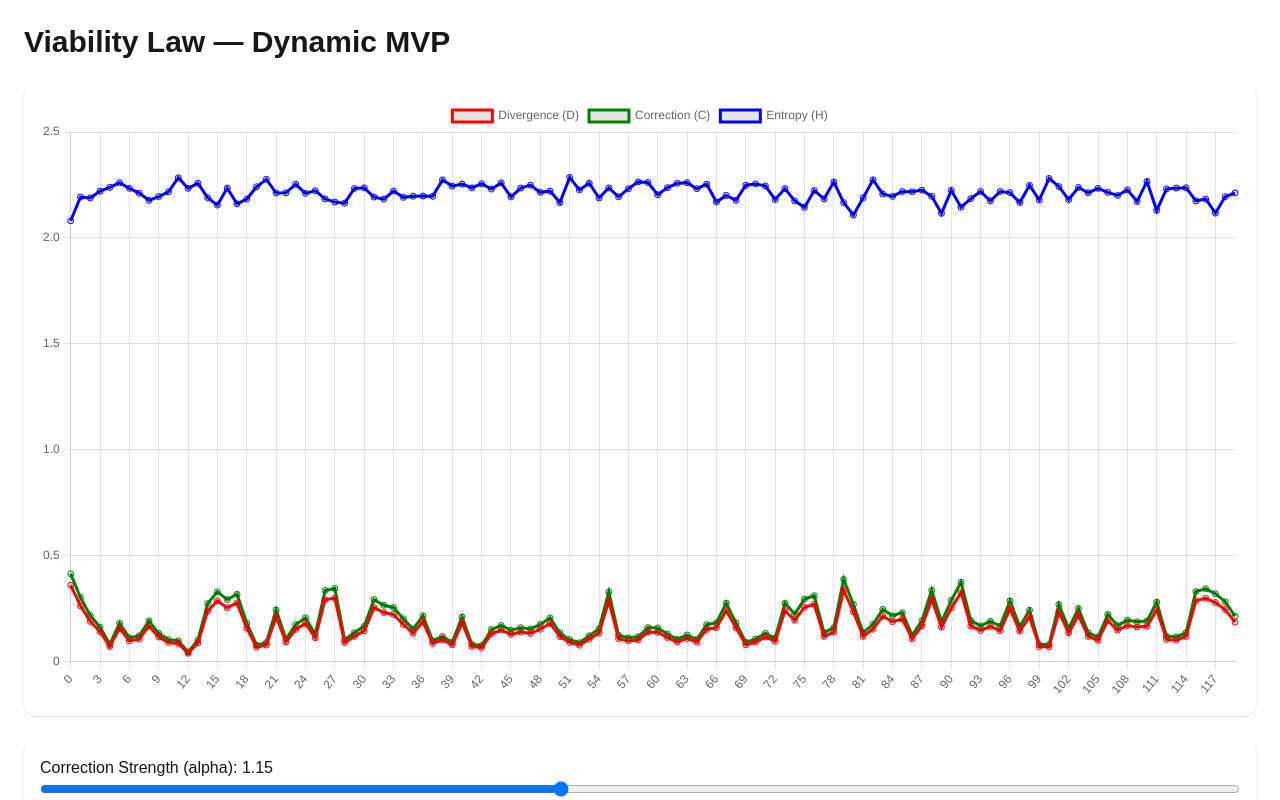
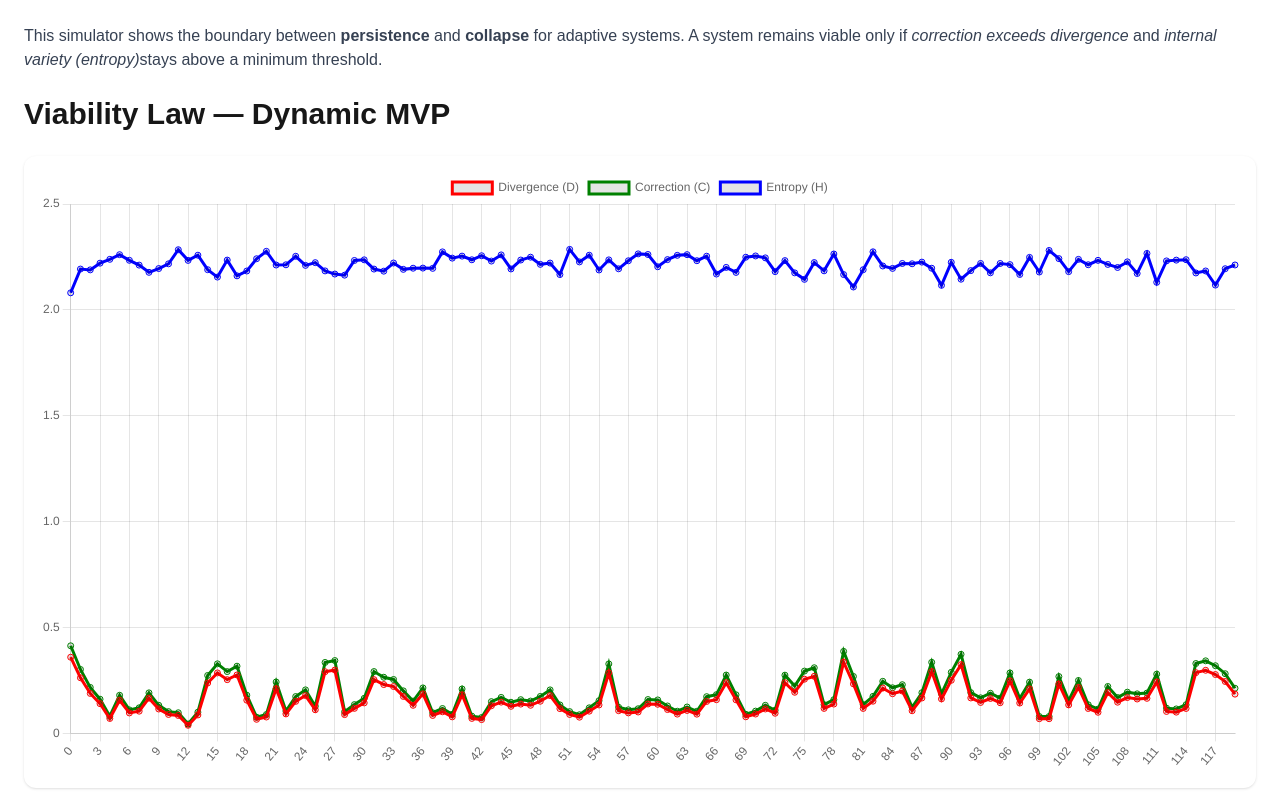
Before and after one commit to Boats43/viability-mvp, a Next.js app: page / in a window 1280 px wide. Shown: the top 800 px of the page. Built offline with nearby package versions, Linux system fonts and the light colour scheme.

Commit message:
Phase 3: Add interpretability layer

```diff
--- a/src/app/page.tsx
+++ b/src/app/page.tsx
@@ -34,6 +34,9 @@ export default function ViabilityMVP() {
     time: [] as number[],
   });
 
+  /* -------------------------------
+      SIMULATION
+  --------------------------------*/
   useEffect(() => {
     const T = 120;
     const n = 10;
@@ -65,10 +68,12 @@ export default function ViabilityMVP() {
 
       if (!isViable) break;
 
+      // correction step
       for (let i = 0; i < n; i++) {
         Q[i] = Q[i] - alpha * (Q[i] - P[i]);
       }
 
+      // add noise
       for (let i = 0; i < n; i++) {
         Q[i] += noiseLevel * (Math.random() - 0.5);
         if (Q[i] < 0) Q[i] = 1e-6;
@@ -80,6 +85,9 @@ export default function ViabilityMVP() {
     setData({ divergence, correction, entropy, viability, time });
   }, [alpha, entropyFloor, noiseLevel]);
 
+  /* -------------------------------
+      CHART DATA
+  --------------------------------*/
   const chartData = {
     labels: data.time,
     datasets: [
@@ -101,14 +109,28 @@ export default function ViabilityMVP() {
     ],
   };
 
+  /* -------------------------------
+      RENDER
+  --------------------------------*/
   return (
     <div className="p-6 grid gap-6">
+
+      {/* 📘 EXPLANATORY INTRO BLOCK */}
+      <p className="text-md text-gray-700">
+        This simulator shows the boundary between <strong>persistence</strong> and{" "}
+        <strong>collapse</strong> for adaptive systems. A system remains viable only
+        if <em>correction exceeds divergence</em> and <em>internal variety (entropy)</em>
+        stays above a minimum threshold.
+      </p>
+
       <h1 className="text-3xl font-bold">Viability Law — Dynamic MVP</h1>
 
+      {/* 📈 CHART */}
       <div className="bg-white p-4 rounded-xl shadow">
         <Line data={chartData} />
       </div>
 
+      {/* 🎚️ SLIDERS */}
       <div className="bg-white p-4 rounded-xl shadow space-y-4">
         <div>
           <label>Correction Strength (alpha): {alpha.toFixed(2)}</label>
@@ -122,6 +144,7 @@ export default function ViabilityMVP() {
             className="w-full"
           />
         </div>
+
         <div>
           <label>Entropy Floor (Hₘᵢₙ): {entropyFloor.toFixed(2)}</label>
           <input
@@ -134,6 +157,7 @@ export default function ViabilityMVP() {
             className="w-full"
           />
         </div>
+
         <div>
           <label>Noise Level: {noiseLevel.toFixed(3)}</label>
           <input
@@ -148,6 +172,7 @@ export default function ViabilityMVP() {
         </div>
       </div>
 
+      {/* ✅ FINAL STATUS */}
       <div className="bg-white p-4 rounded-xl shadow text-lg">
         <strong>Final Status:</strong>{" "}
         {data.viability.length
@@ -156,6 +181,29 @@ export default function ViabilityMVP() {
             : "❌ Collapse (Failure Envelope)"
           : "Loading..."}
       </div>
+
+      {/* 🧩 COLLAPSE EXPLANATION PANEL */}
+      {data.viability.length > 0 && !data.viability.at(-1) && (
+        <div className="bg-white p-4 rounded-xl shadow text-red-600 text-md">
+          <h2 className="font-semibold mb-1">Collapse Explanation</h2>
+
+          <p>❌ <strong>Collapse at t = {data.time.length}</strong></p>
+
+          <p>
+            Reason:{" "}
+            {data.entropy.at(-1)! <= entropyFloor
+              ? `Entropy fell below minimum (H = ${data.entropy.at(-1)!.toFixed(2)} < ${entropyFloor})`
+              : `Correction insufficient (C = ${data.correction.at(-1)!.toFixed(2)} ≤ D = ${data.divergence.at(-1)!.toFixed(2)})`}
+          </p>
+
+          <p>
+            Interpretation:{" "}
+            {data.entropy.at(-1)! <= entropyFloor
+              ? "System lost adaptive variety faster than required for viability."
+              : "System drifted faster than correction could compensate."}
+          </p>
+        </div>
+      )}
     </div>
   );
 }
```
